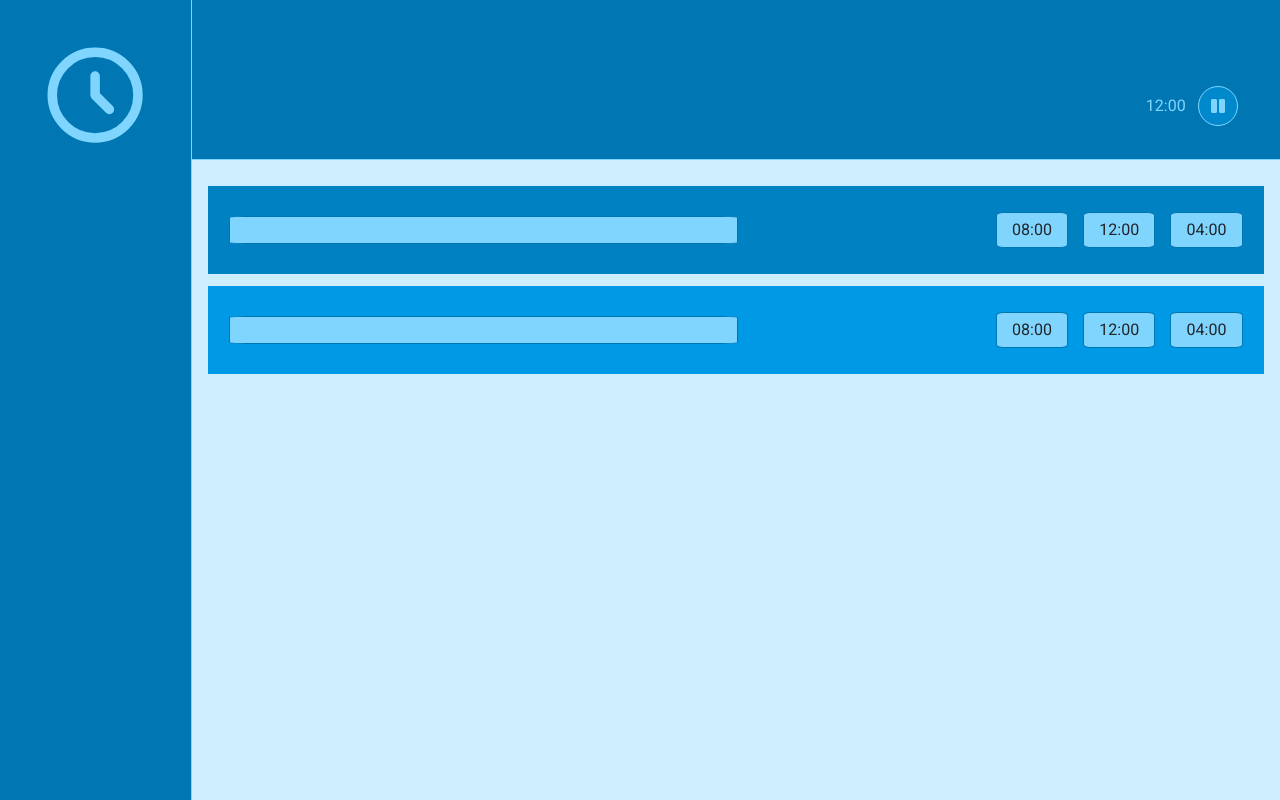
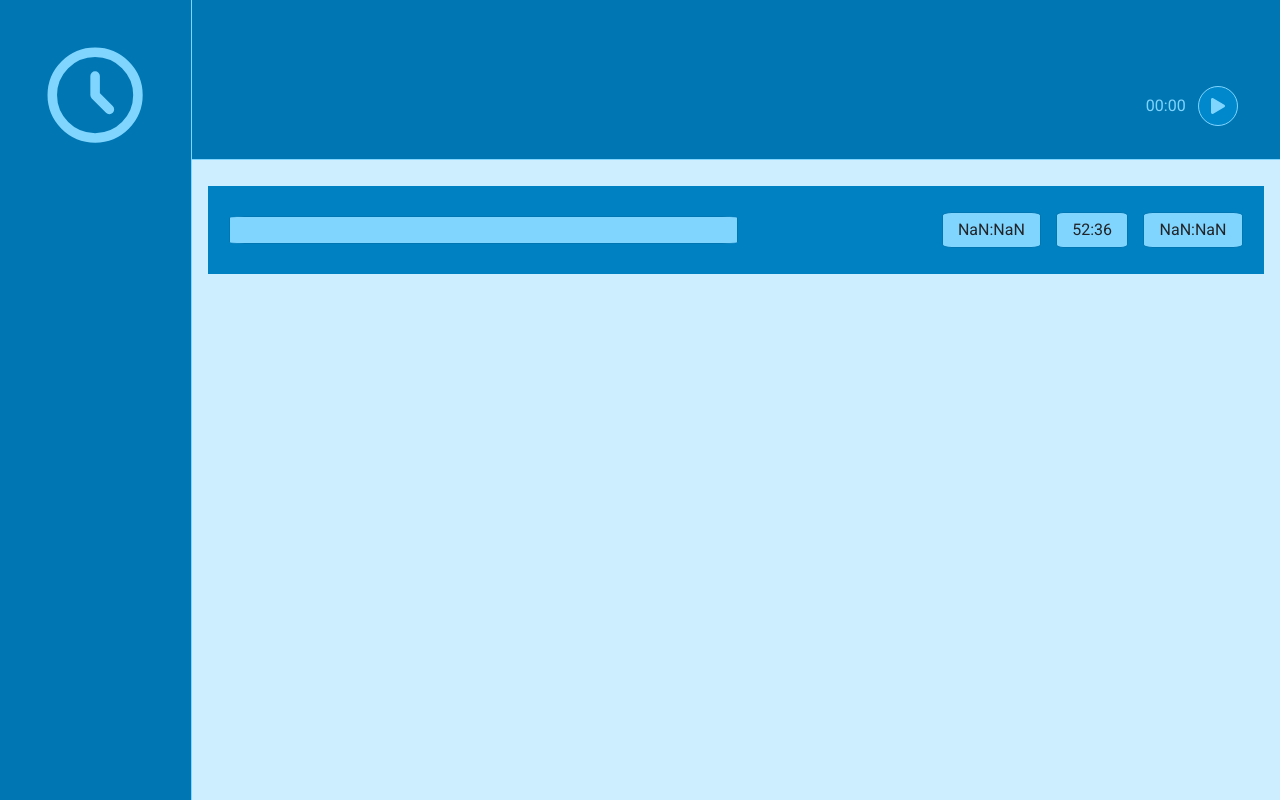
Before and after one commit to bate-ponto/bate-ponto, a React (Create React App) app: page / in a window 1280 px wide. Built offline with nearby package versions, Linux system fonts and the light colour scheme.

Commit message:
new changes here what i did

```diff
--- a/src/App.css
+++ b/src/App.css
@@ -162,10 +162,12 @@ body {
 .information .end-time,
 .information .duration {
   height: 100%;
+  min-height: 2rem;
   background-color: hsl(var(--hue), var(--saturation), var(--light-color));
   border-radius: 10%;
   user-select: none;
   width: min-content;
+  min-width: 3.5rem;
   padding: 1% 3%;
   border: thin solid hsl(var(--hue), var(--saturation), var(--dark-color));
 }
--- a/src/App.js
+++ b/src/App.js
@@ -1,26 +1,24 @@
 import DayRegistered from "./components/DayRegistered";
+import Header from "./components/Header";
 import { useState } from "react";
-import PlayButton from "./components/PlayButton";
 import Sidebar from "./components/Sidebar";
 
 function App() {
-  const [currentStatus, setCurrentStatus] = useState(true);
+  const [currentStatus, setCurrentStatus] = useState(false);
+  const [time, setTime] = useState(0);
 
   return (
     <div className="App">
       <Sidebar />
       <div className="content">
-        <div className="header">
-          <div className="header-action">
-            <span class="timeDone">12:00</span>
-            <PlayButton
-              currentStatus={currentStatus}
-              setCurrentStatus={setCurrentStatus}
-            />
-          </div>
-        </div>
+        <Header
+          currentStatus={currentStatus}
+          setCurrentStatus={setCurrentStatus}
+          time={time}
+          setTime={setTime}
+        />
         <div className="body">
-          <DayRegistered />
+          <DayRegistered currentStatus={currentStatus} />
         </div>
       </div>
     </div>
--- a/src/components/DayRegistered.js
+++ b/src/components/DayRegistered.js
@@ -1,11 +1,38 @@
-import React from 'react'
-import TimeRegistered from './TimeRegistered'
+import React, { useEffect, useState } from "react";
+import getCurrentTime from "../getCurrentTime";
+import TimeRegistered from "./TimeRegistered";
 
-export default function DayComponent({CurrentStatus, setCurrentStatus}) {
-    return (
-        <div className='day-container'>
-            <TimeRegistered />
-            <TimeRegistered />
-        </div>
-    )
+export default function DayComponent({ currentStatus }) {
+  const [children, setChildren] = useState([]);
+
+  useEffect(() => {
+    setChildren((prev) => {
+      const newObject = {};
+      if (currentStatus) {
+        newObject.beginTime = getCurrentTime();
+      } else {
+        newObject.endTime = getCurrentTime();
+        newObject.duration = Math.abs(newObject.endTime - newObject.beginTime);
+      }
+
+      return [...prev, newObject];
+    });
+  }, [currentStatus]);
+
+  return (
+    <div className="day-container">
+      {children.map((object, index) => {
+        return (
+          <TimeRegistered
+            key={index}
+            beginTime={object.beginTime}
+            endTime={object.endTime}
+            duration={object.duration}
+            currentStatus={currentStatus}
+            active={object.active}
+          />
+        );
+      })}
+    </div>
+  );
 }
--- /dev/null
+++ b/src/components/Header.js
@@ -0,0 +1,32 @@
+import React, { useEffect } from "react";
+import PlayButton from "./PlayButton";
+import transformAsTime from "../transformAsTime";
+
+export default function Header({
+  currentStatus,
+  setCurrentStatus,
+  time,
+  setTime
+}) {
+  useEffect(() => {
+    if (currentStatus) {
+      setTimeout(() => {
+        if (currentStatus) {
+          setTime(time + 1);
+        }
+      }, 1000);
+    }
+  }, [time, currentStatus]);
+
+  return (
+    <div className="header">
+      <div className="header-action">
+        <span className="timeDone">{transformAsTime(time)}</span>
+        <PlayButton
+          currentStatus={currentStatus}
+          setCurrentStatus={setCurrentStatus}
+        />
+      </div>
+    </div>
+  );
+}
--- a/src/components/TimeRegistered.js
+++ b/src/components/TimeRegistered.js
@@ -1,22 +1,20 @@
-import React from "react";
+import React, { useEffect, useState } from "react";
+import getCurrentTime from "../getCurrentTime";
+import transformAsTime from "../transformAsTime";
 
-export default function TimeRegistered({
-  beginTime = "08:00",
-  endTime = "12:00",
-  duration = "04:00"
-}) {
+export default function TimeRegistered({ beginTime, endTime, duration }) {
   return (
     <div className="time-container">
       <input className="description" type="text" />
       <div className="information">
         <span className="begin-time" name="beginTime">
-          {beginTime}
+          {transformAsTime(beginTime)}
         </span>
         <span className="end-time" name="endTime">
-          {endTime}
+          {transformAsTime(endTime)}
         </span>
         <span className="duration" name="duration">
-          {duration}
+          {transformAsTime(duration)}
         </span>
       </div>
     </div>
--- /dev/null
+++ b/src/getCurrentTime.js
@@ -0,0 +1,4 @@
+export default function getCurrentTime() {
+  const now = new Date();
+  return now.getMinutes() * 60 + now.getSeconds();
+}
--- /dev/null
+++ b/src/transformAsTime.js
@@ -0,0 +1,10 @@
+export default function transformAsTime(time) {
+  const minutes = Math.floor(time / 60);
+  const seconds = time % 60;
+
+  return (
+    minutes.toString().padStart(2, "0") +
+    ":" +
+    seconds.toString().padStart(2, "0")
+  );
+}
```
Also changed, not shown: src/components/PlayButton.js (+12 -9 lines), .codesandbox/workspace.json.
